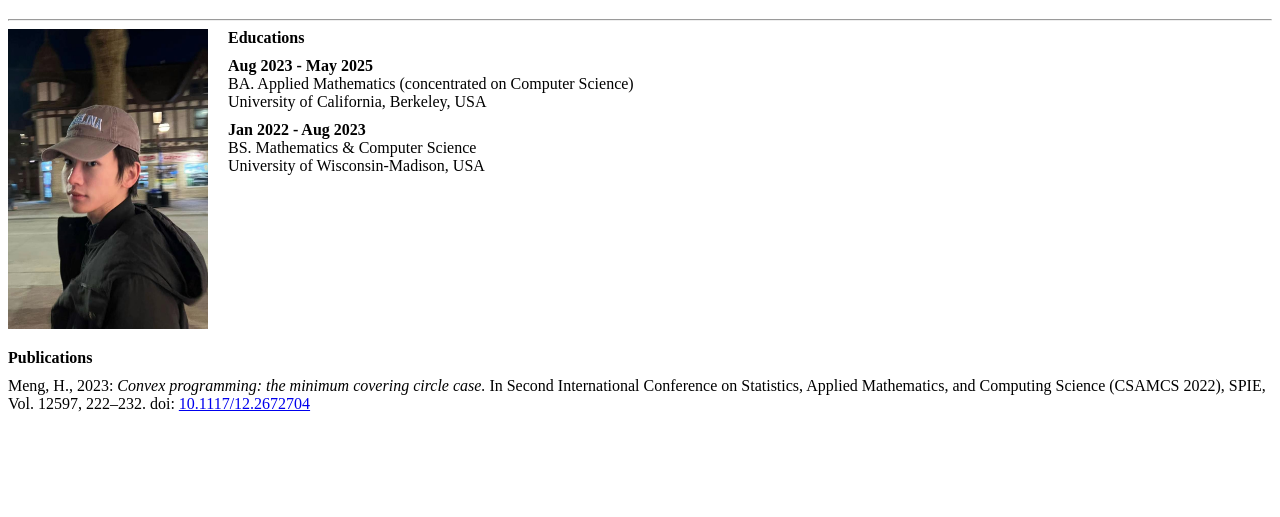
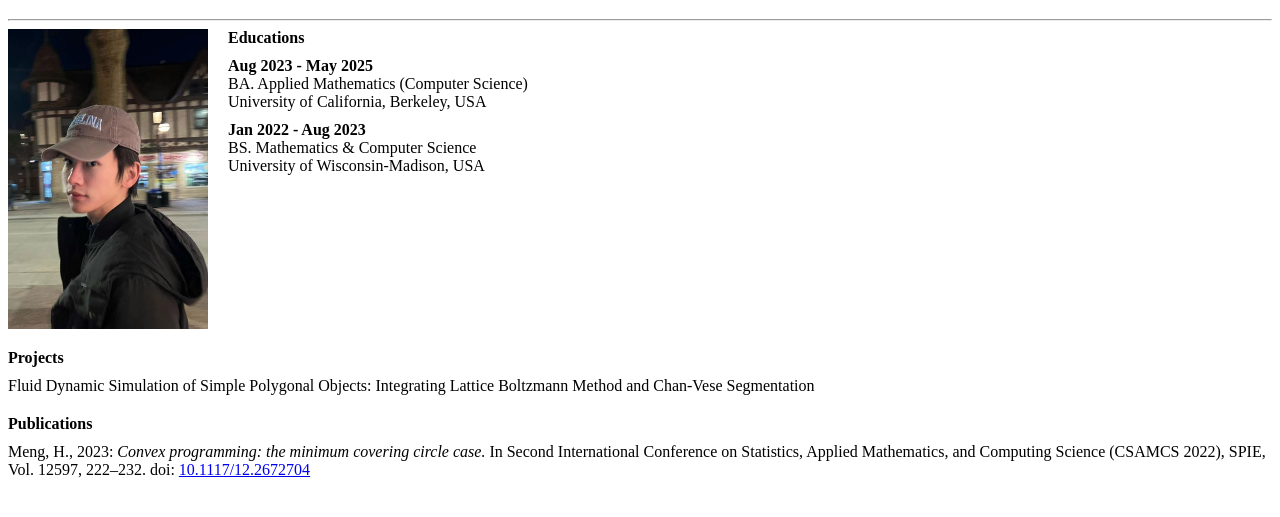
Before and after one commit to HuanboMeng/HuanboMeng.github.io, a plain HTML site: page index.html in a window 1280 px wide. Shown: the part 61-578 px from the top of the page. Drawn offline with Linux system fonts and the light colour scheme.

Commit message:
Update index.html

```diff
--- a/index.html
+++ b/index.html
@@ -15,7 +15,7 @@
             <b>Educations</b>
             <div style="margin-top: 10px;">
                 <b>Aug 2023 - May 2025</b>
-                <div>BA. Applied Mathematics (concentrated on Computer Science)</div>
+                <div>BA. Applied Mathematics (Computer Science)</div>
                 <div>University of California, Berkeley, USA</div>
             </div>
             <div style="margin-top: 10px;">
@@ -32,6 +32,13 @@
     </div>
 
     <div style="margin-top: 20px;">
+        <b>Projects</b>
+        <div style="margin-top: 10px;">
+           Fluid Dynamic Simulation of Simple Polygonal Objects: Integrating Lattice Boltzmann Method and Chan-Vese Segmentation
+        </div>
+    </div>
+
+    <div style="margin-top: 20px;">
         <b>Publications</b>
         <div style="margin-top: 10px;">
             Meng, H., 2023: <i>Convex programming: the minimum covering circle case.</i> In Second International Conference on Statistics, Applied Mathematics, and Computing Science (CSAMCS 2022), SPIE, Vol. 12597, 222–232. doi: <a href="https://doi.org/10.1117/12.2672704" target="_blank">10.1117/12.2672704</a>
```
